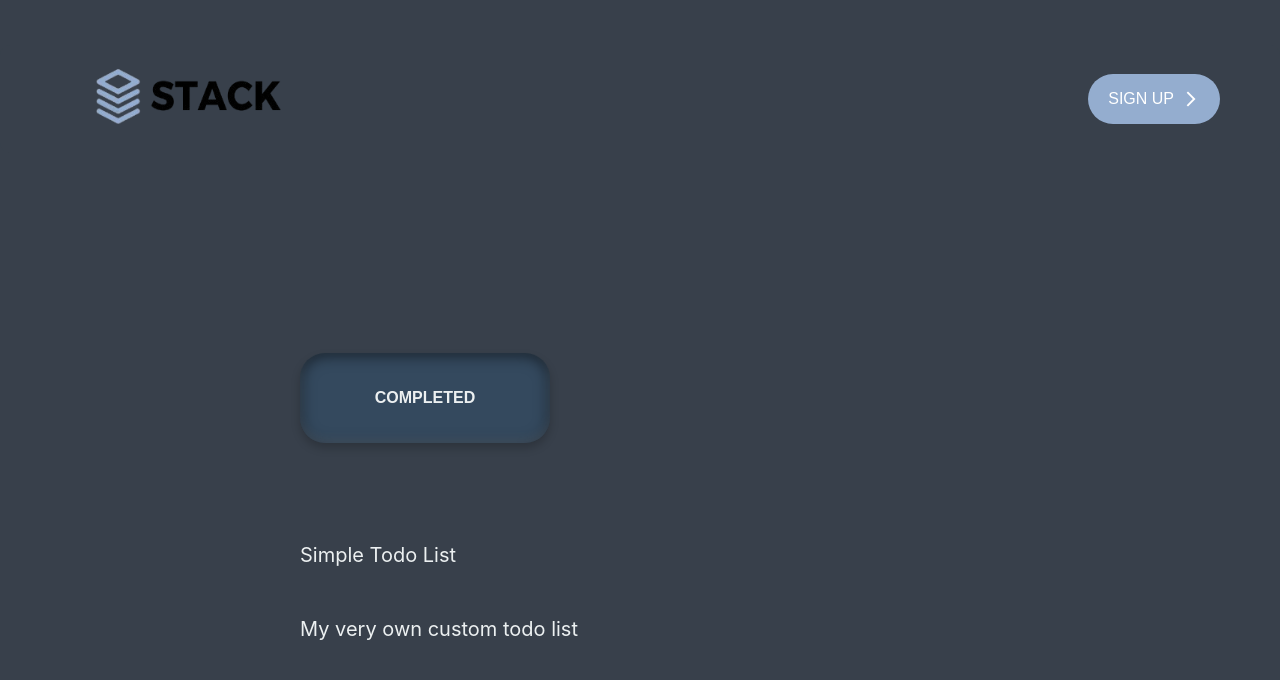
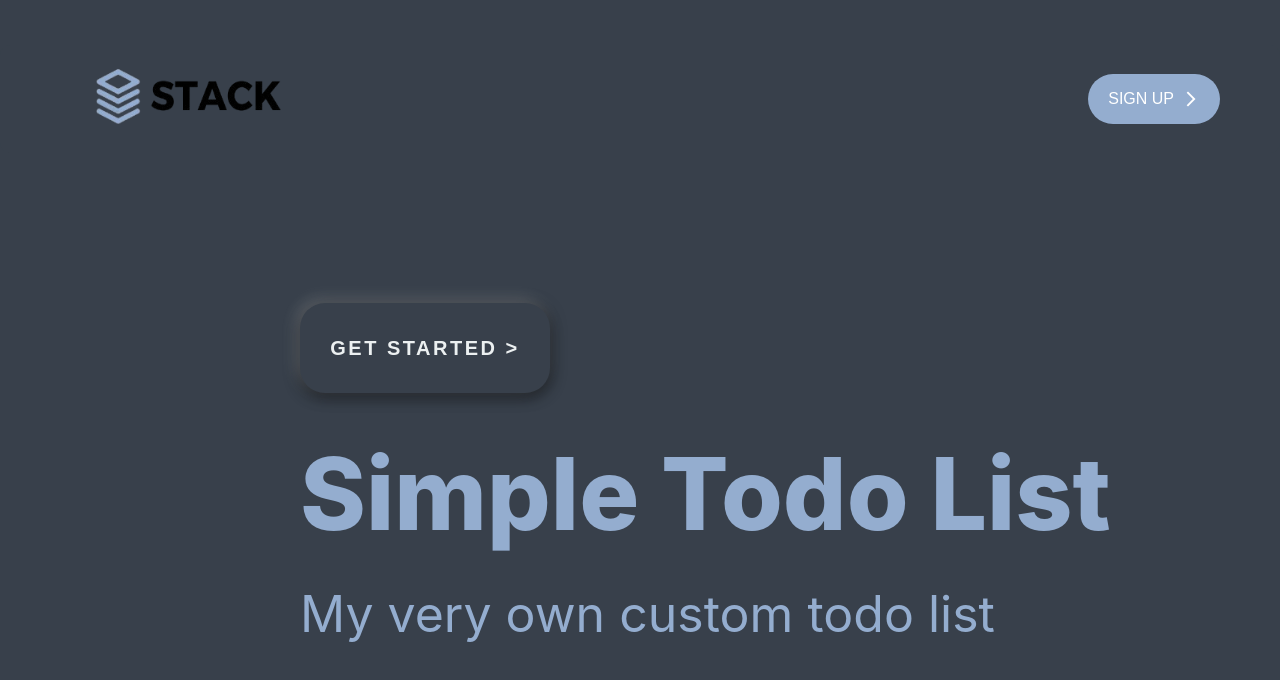
Before and after one commit to HassanKashif-pro/My-Todo-App-1, a React (Create React App) app in the folder webapp/: page / in a window 1280 px wide. Shown: the top 680 px of the page. Built offline with nearby package versions, Linux system fonts and the light colour scheme.

Commit message:
(webapp): Home Page completed.

```diff
--- a/webapp/src/pages/Home.tsx
+++ b/webapp/src/pages/Home.tsx
@@ -1,10 +1,10 @@
 import "../style/Home.css";
 import { Button, Container } from "react-bootstrap";
-
+import { IoIosArrowDropright } from "react-icons/io";
 function Home() {
   return (
     <Container>
-      <Button className="Useless-btn">Completed</Button>
+      <Button className="Useless-btn">Get Started {">"}</Button>
       <div className="Text">Simple Todo List</div>
       <div className="Text-1">My very own custom todo list</div>
     </Container>
--- a/webapp/src/style/Home.css
+++ b/webapp/src/style/Home.css
@@ -1,13 +1,15 @@
 .Useless-btn {
-  background-color: #34495e;
+  background-color: #38404b;
   color: #ecf0f1;
-  font-size: 16px;
+  font-size: 20px;
+  letter-spacing: 2.5px;
+  font-weight: 900;
   padding: 10px 20px;
   border-radius: 25px;
   border: none;
-  box-shadow: inset 0px -4px 10px rgba(255, 255, 255, 0.1),
-    /* White shadow at the bottom */ inset 0px 2px 15px rgba(0, 0, 0, 0.6),
-    /* Black shadow at the top */ 0px 5px 10px rgba(0, 0, 0, 0.2); /* External shadow */
+  box-shadow: -4px -4px 15px rgba(255, 254, 254, 0.219),
+    /* White shadow at the bottom */ 0px 2px 15px rgba(0, 0, 0, 0.6),
+    /* Black shadow at the top */ 0px 5px 15px rgba(0, 0, 0, 0.2); /* External shadow */
   text-transform: uppercase;
   font-weight: bold;
   cursor: pointer;
@@ -15,7 +17,7 @@
   height: 90px;
   width: 250px;
   margin-left: 300px;
-  margin-top: 200px;
+  margin-top: 150px;
 }
 
 .Useless-btn:hover {
@@ -23,14 +25,19 @@
     inset 0px 2px 15px rgba(0, 0, 0, 0.7), 0px 8px 15px rgba(0, 0, 0, 0.3);
 }
 .Text {
-  font-size: 20px;
-  color: #ecf0f1;
+  font-size: 100px;
+  font-weight: 800;
+  color: #94adcf;
   margin-left: 300px;
-  margin-top: 100px;
+  margin-top: 40px;
 }
 .Text-1 {
-  font-size: 20px;
-  color: #ecf0f1;
+  font-size: 50px;
+  color: #94adcf;
   margin-left: 300px;
-  margin-top: 50px;
+  margin-top: 30px;
 }
+.arrow {
+  font-size: medium;
+  margin-top: 200px;
+}
```
